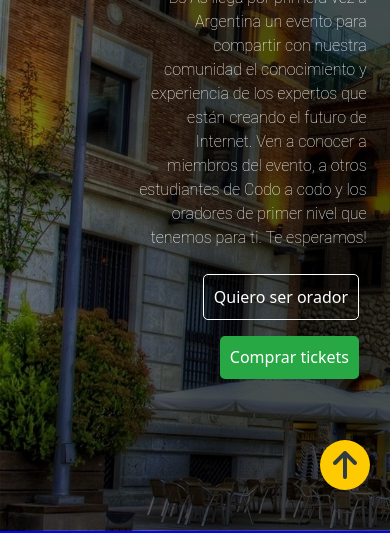
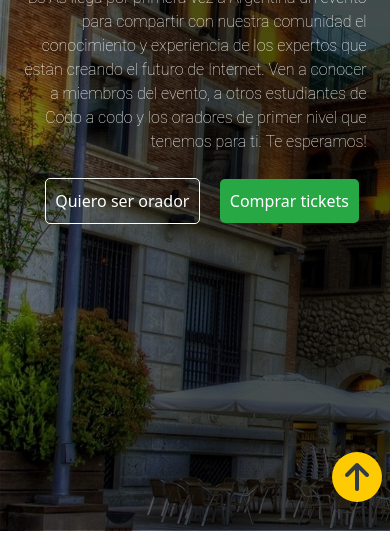
Before and after one commit to SandraFz/cac002-maquetado1, a plain HTML site: page index.html in a window 390 px wide. Shown: the part 334-867 px from the top of the page. Drawn offline with Linux system fonts and the light colour scheme.

Commit message:
Botón fixed y main_text responsie.

```diff
--- a/index.html
+++ b/index.html
@@ -38,14 +38,13 @@
     </header>
     <!--HEADER termina-->
 
-    <a href="#up">
-        <div class="up">
-        <i class="fas fa-arrow-up"></i>
-    </div>
-    </a>
+
+
 
     <!--MAIN comienza-->
     <main>
+
+
         <div class="main_text">
             <h1>Conf Bs As</h1>
             <p class="main_p">Bs As llega por primera vez a Argentina un evento para compartir con nuestra comunidad el
@@ -68,12 +67,19 @@
     </main>
     <!--MAIN termina-->
     <!--ORADORES SECTION empieza-->
+
+
     <section class="oradores" id="oradores">
 
         <div class="oradores_title">
             <h3>
                 Conoce a los <br><span class="title_bold">oradores</span>
             </h3>
+            <a href="#" id="up">
+                <div class="up">
+                <i class="fas fa-arrow-up"></i>
+            </div>
+            </a>
         </div>
         <div class="oradores_targets">
             <div class="target">
--- a/style.css
+++ b/style.css
@@ -91,17 +91,20 @@ a, .nav_a, .nav-link{
 /*BOTÓN UP*/
 
 #up{
-    margin:5px 5px auto
+    position: fixed;
+  bottom: 0.5rem;
+  right: 0.5rem;
+    width: 50px;
+    height: 50px;
+    z-index: 10;
+
 }
 .up{
-    position:fixed;
     display: flex;
     justify-content: center;
     align-items: center;
-    bottom: 20px;
-    right: 20px;
-    width: 50px;
-    height: 50px;
+    width: 100%;
+    height: 100%;
     font-size: 2rem;
     min-width: 30px;
     min-height: 30px;
@@ -112,7 +115,6 @@ a, .nav_a, .nav-link{
     animation-duration: 3000ms;
     animation-delay: 3s;
     animation-iteration-count: infinite;
-    z-index: 10;
 }
 
 @keyframes up{
@@ -208,8 +210,6 @@ h1{
     background-color: #27A844;
     border: none;
 }
-
-/*BUTTON UP*/
 
 
 /*ORADORES*/
@@ -369,7 +369,6 @@ box-shadow: 5px 5px 5px var(--lightgray);
 }
 
 .form_text, .form_input{
-
     font-size: 0.8rem;
 }
 
@@ -483,10 +482,6 @@ footer a{
 
 @media screen and  (max-width:767px){
 
-    main{
-        background-color: blue;
-    }
-
     .main_text{
         width: 60%;
     }
@@ -520,9 +515,15 @@ footer a{
    }
 }
 
-@media scree and (max-width:277px){
+@media screen and (max-width:480px){
     .main_text{
-        width: 100%;
-        background-color:red;
+        width: 90%;
     }
 }
+
+@media screen and (max-width:277px){
+    .main_text{
+        top:10vh;
+        width: 100%;
+    }
+}
```
